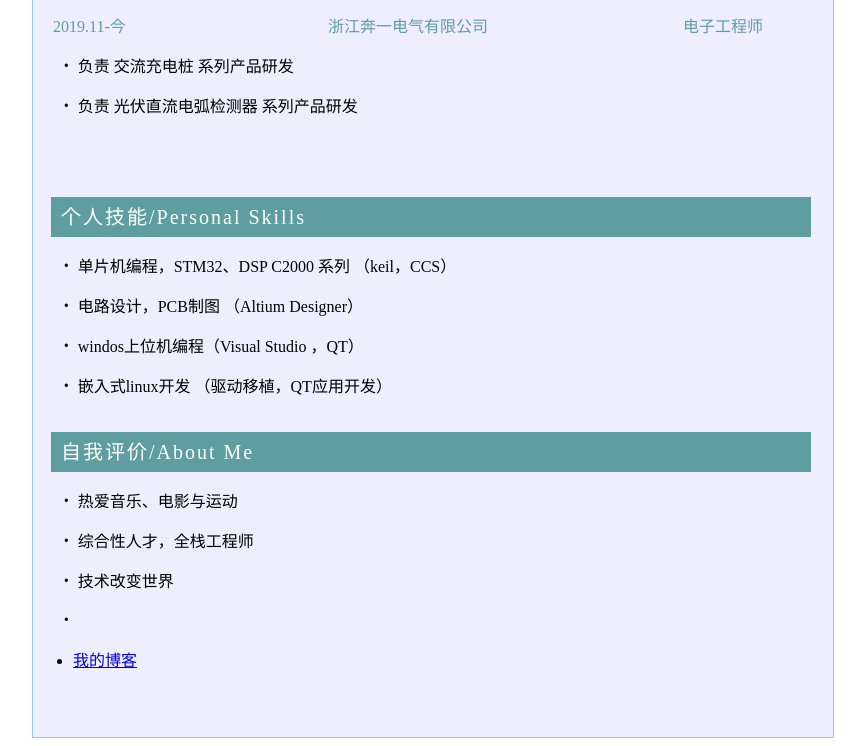
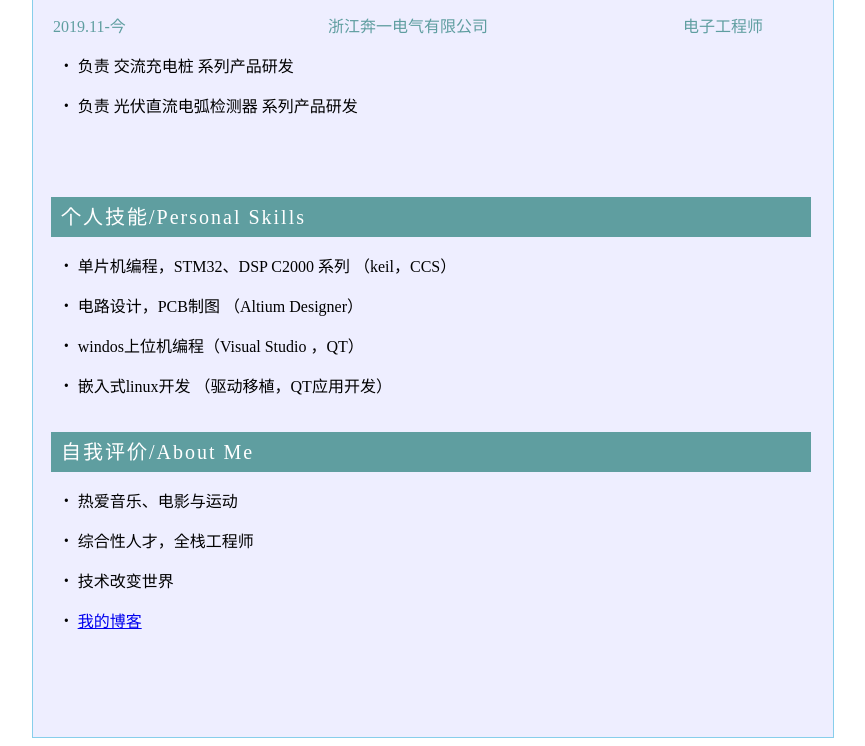
Before and after one commit to TTMK1994/chenzhuo.github.io, a plain HTML site: page index.html in a window 1280 px wide. Shown: the part 772-1518 px from the top of the page, without its empty margins (207-1072 px from the left). Drawn offline with Linux system fonts and the light colour scheme.

Commit message:
修改简历2

```diff
--- a/index.html
+++ b/index.html
@@ -1,4 +1,3 @@
-
 <!DOCTYPE html>
 <html lang="en">
 <head>
@@ -156,12 +155,7 @@
                 <p class="text">热爱音乐、电影与运动</p>
                 <p class="text">综合性人才，全栈工程师</p>
                 <p class="text">技术改变世界</p>
-                <p class="text">
-                <ul>
-                <li> <a href="https://blog.csdn.net/tiantangmoke">我的博客</a> </li>
-                </ul>
-                </p>
-
+                <p class="text"><a href="https://blog.csdn.net/tiantangmoke">我的博客</a></p>
             </div>
         </div>
 
```
